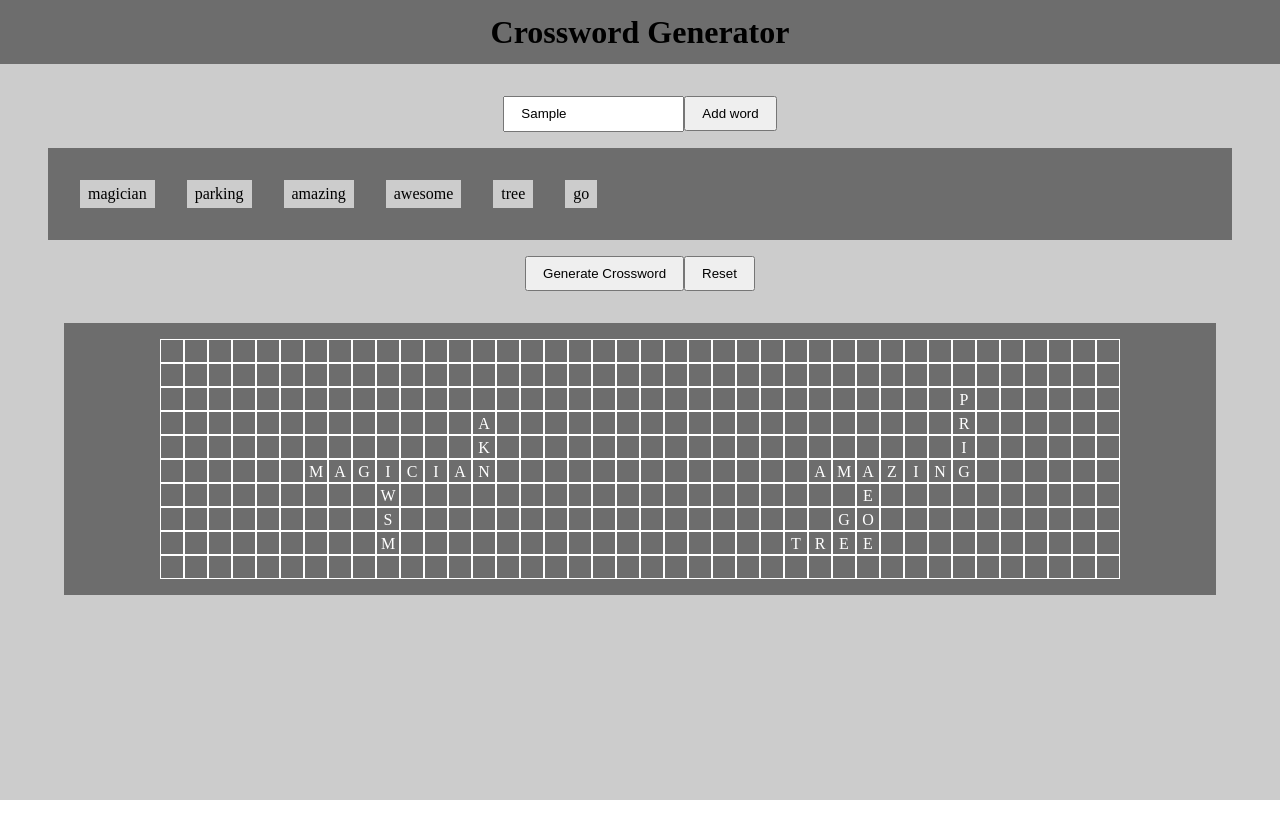
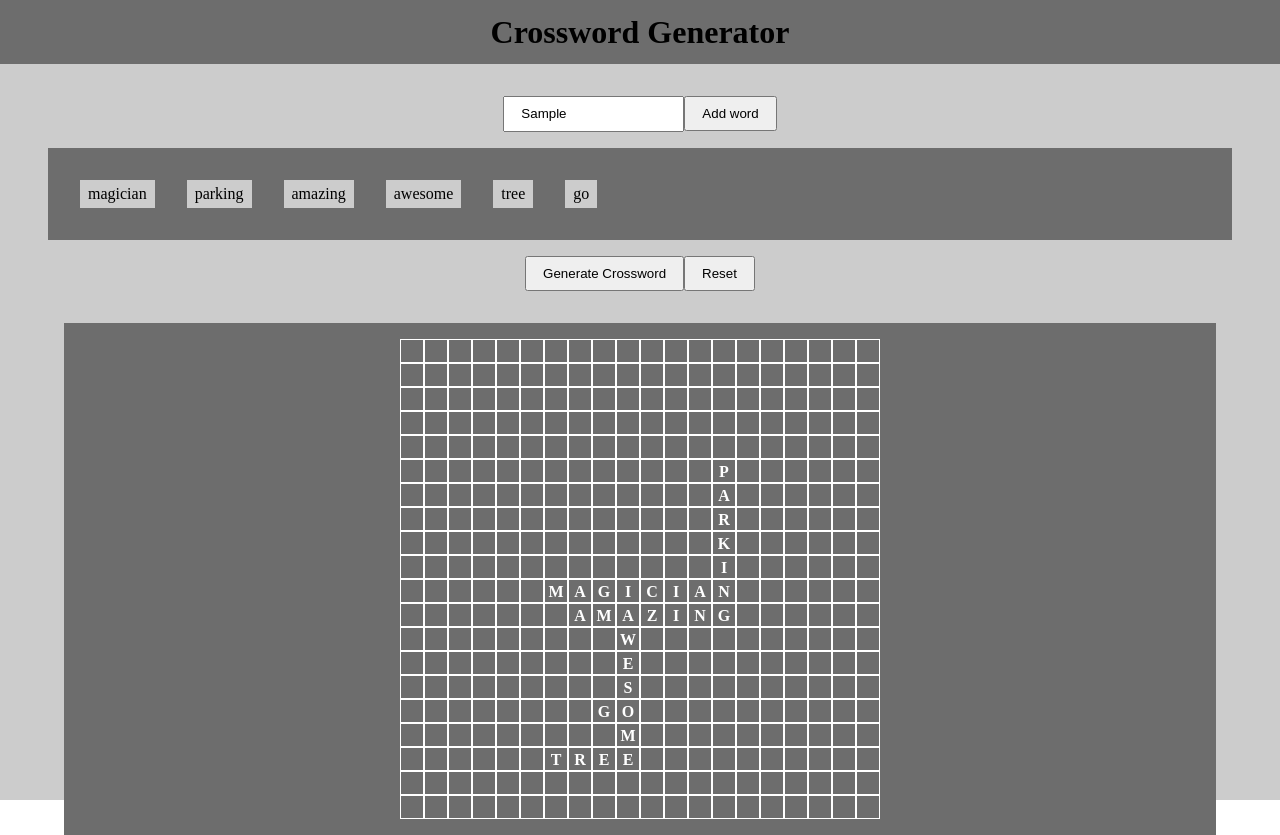
Before and after one commit to slavdevelop/crossword-generator-react, a React (Create React App) app: page / in a window 1280 px wide. Both pictures are taken after typing "Sample" into the empty fields and a click on the button "Generate Crossword". Before the commit the page ends 800 px from the top, so only its background shows below. Built offline with nearby package versions, Linux system fonts and the light colour scheme.

Commit message:
Fix styles

```diff
--- a/src/App.css
+++ b/src/App.css
@@ -48,9 +48,6 @@ input {
 }
 
 .crossword-container {
-  display: flex;
-  flex-wrap: wrap;
-  justify-content: center;
   background-color: rgb(109, 109, 109);
   padding: 1rem;
   margin: 2rem;
@@ -60,11 +57,13 @@ input {
 div.row {
   height: 1.5rem;
   display: flex;
+  justify-content: center;
 }
 
 .crossword-character {
   display: inline-block;
   text-transform: capitalize;
+  font-weight: bold;
   color: white;
   border: 1px solid white;
   height: 1.5rem;
```
